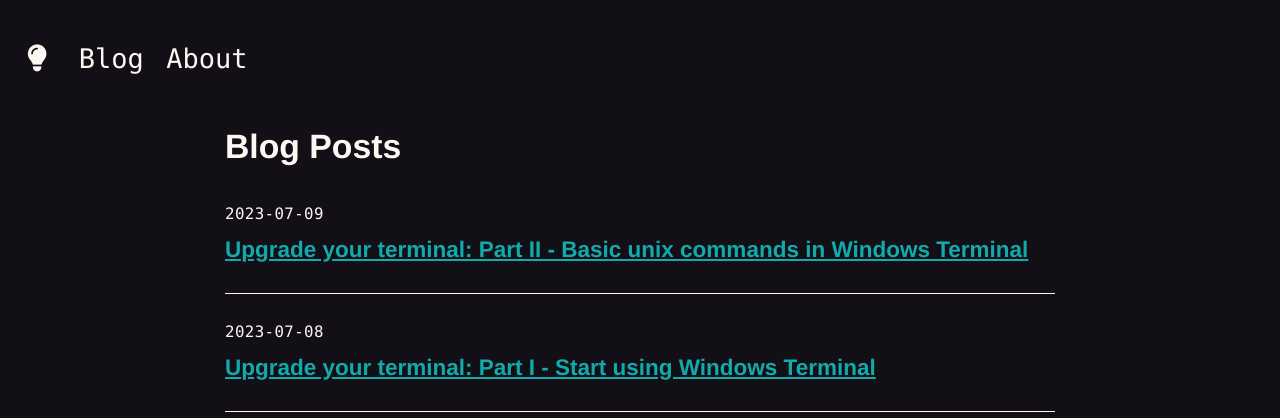
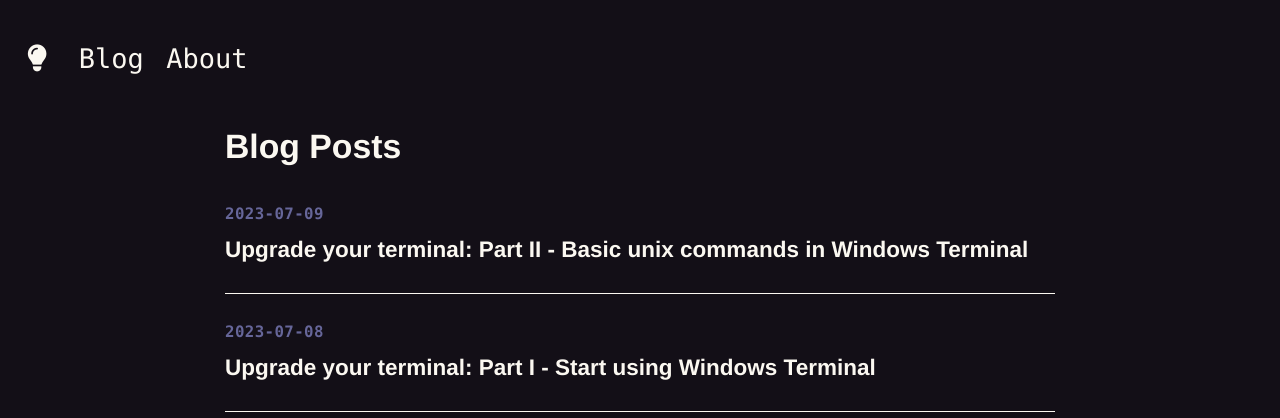
Before and after one commit to philhd/phil-site-next, a Next.js app: page /blog in a window 1280 px wide. Shown: the top 418 px of the page. Built offline with nearby package versions, Linux system fonts and the light colour scheme.

Commit message:
fix index link styling

```diff
--- a/src/app/blog/blog-client.tsx
+++ b/src/app/blog/blog-client.tsx
@@ -32,10 +32,10 @@ export default function BlogClient({ posts, selectedSlug }: BlogClientProps) {
                                         : 'hover:bg-gray-100 dark:hover:bg-gray-800 text-gray-700 dark:text-gray-300'
                                 }`}
                             >
-                                <div className="text-sm font-monobold font-extrabold text-gray dark:text-gray mb-1 uppercase tracking-wide">
+                                <div className="text-sm no-underline font-monobold text-gray dark:text-gray mb-1 uppercase tracking-wide">
                                     {post.date}
                                 </div>
-                                <div className="font-medium text-sm leading-tight">{post.title}</div>
+                                <div className="font-medium no-underline text-sm leading-tight">{post.title}</div>
                             </Link>
                         </li>
                     ))}
--- a/src/app/blog/page.tsx
+++ b/src/app/blog/page.tsx
@@ -11,11 +11,11 @@ export default function Blog() {
             <div className="space-y-6">
                 {posts.map((post) => (
                     <article key={post.slug} className="border-b border-gray-200 dark:border-gray-700 pb-6">
-                        <div className="text-sm font-mono text-gray-500 dark:text-gray-400 mb-2 uppercase tracking-wide">
+                        <div className="text-sm font-monobold font-bold text-gray dark:text-gray mb-2 uppercase tracking-wide">
                             {post.date}
                         </div>
-                        <Link href={`/blog/${post.slug}`} className="block group">
-                            <h2 className="text-xl font-bold text-gray-900 dark:text-gray-100 group-hover:text-blue-600 dark:group-hover:text-blue-400 transition-colors">
+                        <Link href={`/blog/${post.slug}`} className="block group no-underline text-black dark:text-white">
+                            <h2 className="text-xl font-semibold transition-all">
                                 {post.title}
                             </h2>
                         </Link>
```
